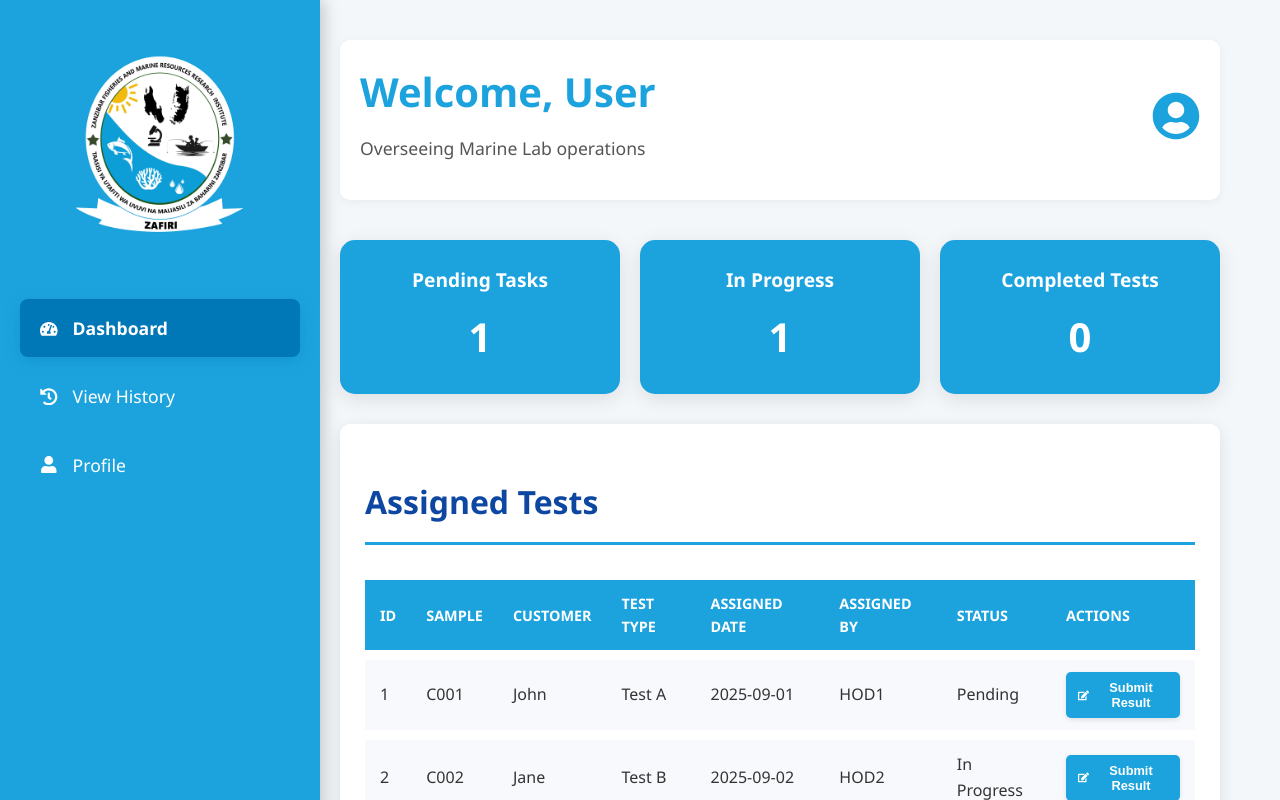
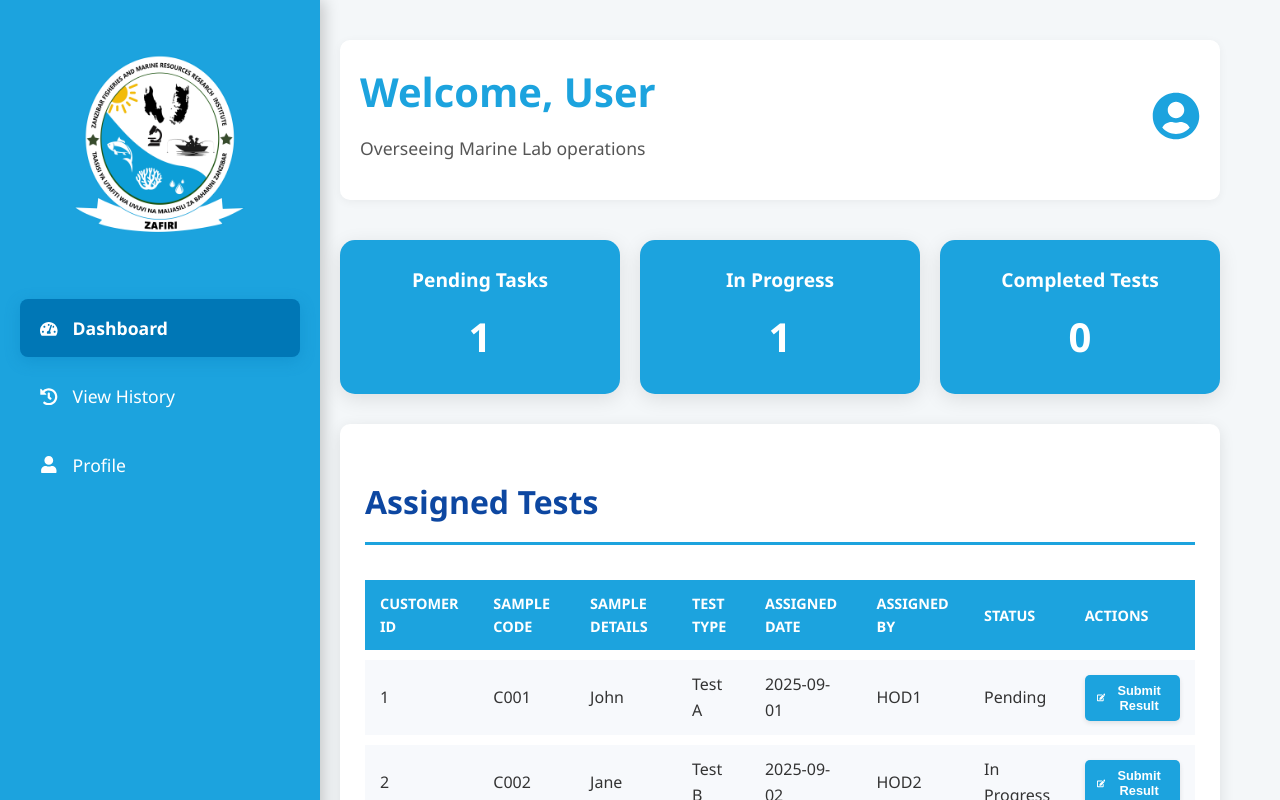
Before and after one commit to rayyanhamad42/PROJECT-ZAFIRI, a React (Vite) app: page /technician-dashboard in a window 1280 px wide. Built offline with nearby package versions, Linux system fonts and the light colour scheme.

Commit message:
fourteen commit

```diff
--- a/src/pages/LabTechnicianDashboard.jsx
+++ b/src/pages/LabTechnicianDashboard.jsx
@@ -83,9 +83,10 @@ export default function LabTechnicianDashboard() {
               <table className="tasks-table">
                 <thead>
                   <tr>
-                    <th>ID</th>
-                    <th>Sample</th>
-                    <th>Customer</th>
+                    <th>Customer ID</th>
+
+                    <th>Sample Code </th>
+                    <th>Sample Details</th>
                     <th>Test Type</th>
                     <th>Assigned Date</th>
                     <th>Assigned By</th>
```
